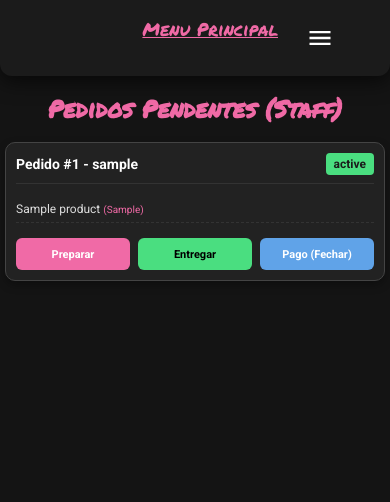
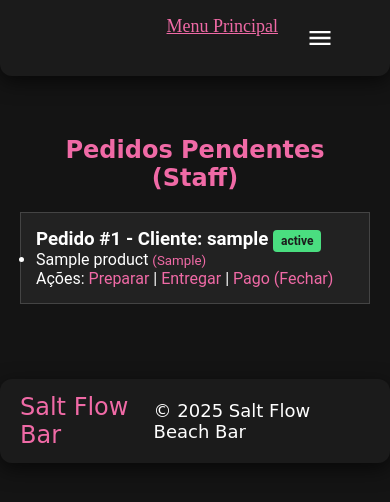
Before and after one commit to martimsa/pap-att, a PHP site: page /staff_orders.php in a window 390 px wide. Shown: the top 502 px of the page. Run offline with PHP 8.4, Linux system fonts and the light colour scheme; the visitor is signed in with stand-in values (Sample User, id 1); tables that the repository leaves empty or names only in its code hold one stand-in row (values such as "Sample post").

Commit message:
Revert "refactor: Melhora a responsividade e estética das páginas de administração e pedidos; adiciona novos estilos e otimiza a tabela para dispositivos móveis (por atualizar)"
This reverts commit eda98f751a880b56864a23ead952982dc4c82d24.

```diff
--- a/index.php
+++ b/index.php
@@ -39,8 +39,9 @@ function getProducts($pdo, $catId) {
             <div class="header-icons">
                 <?php if(isset($_SESSION['user_id'])): ?>
                     <span class="header-greeting">Oi, <?= htmlspecialchars($_SESSION['username']) ?></span>
+                    <?php if($_SESSION['role'] === 'admin'): ?><a href="admin_products.php" class="header-role-link header-role-link--admin">ADMIN</a><?php endif; ?>
+                    <?php if($_SESSION['role'] === 'staff' || $_SESSION['role'] === 'admin'): ?><a href="staff_orders.php" class="header-role-link header-role-link--staff">STAFF</a><?php endif; ?>
                     <a href="logout.php" class="header-logout-link">(Sair)</a>
-
                     <div class="cart-icon">
                         <a href="cart.php">
                             <img src="imagens/cart_icon.svg" class="cart-icon-img" />
@@ -143,6 +144,7 @@ function getProducts($pdo, $catId) {
         document.getElementById('cartForm').addEventListener('submit', function(e){
             e.preventDefault();
             const fd = new FormData(this);
+            // URL de destino é cart_actions.php, mas o seu ficheiro chama-se add_to_cart.php
             fetch('add_to_cart.php', { method:'POST', body:fd }).then(r=>r.json()).then(d=>{
                 alert(d.msg || d.message);
                 location.reload();
--- a/staff_orders.php
+++ b/staff_orders.php
@@ -12,12 +12,7 @@ $orders = $pdo->query("SELECT o.*, u.username FROM orders o JOIN users u ON o.us
 ?>
 <!DOCTYPE html>
 <html lang="en">
-<head>
-    <meta charset="UTF-8">
-    <meta name="viewport" content="width=device-width, initial-scale=1.0"> <link rel="stylesheet" href="style.css">
-    <link href="https://fonts.googleapis.com/css2?family=Amatic+SC:wght@400;700&family=Permanent+Marker&family=Roboto:wght@300;400;700&display=swap" rel="stylesheet"/>
-    <title>Staff Orders</title>
-</head>
+<head><meta charset="UTF-8"><link rel="stylesheet" href="style.css"><title>Staff Orders</title></head>
 <body>
     <header>
         <nav class="nav-bar" style="justify-content:flex-end; padding: 1rem 3rem;">
@@ -39,11 +34,8 @@ $orders = $pdo->query("SELECT o.*, u.username FROM orders o JOIN users u ON o.us
     <div class="admin-container">
         <h2>Pedidos Pendentes (Staff)</h2>
         <?php foreach($orders as $o): ?>
-            <div class="staff-card">
-                <h3>
-                    <span>Pedido #<?= $o['id'] ?> - <?= htmlspecialchars($o['username']) ?></span>
-                    <span class="status-tag status-online"><?= $o['status'] ?></span>
-                </h3>
+            <div style="background:#222; margin:15px 0; padding:15px; border:1px solid #444;">
+                <h3>Pedido #<?= $o['id'] ?> - Cliente: <?= $o['username'] ?> <span class="status-tag status-online"><?= $o['status'] ?></span></h3>
                 <ul>
                     <?php
                     $items = $pdo->prepare("SELECT p.name, oi.custom_ingredients FROM order_items oi JOIN products p ON oi.product_id=p.id WHERE order_id=?");
@@ -51,15 +43,14 @@ $orders = $pdo->query("SELECT o.*, u.username FROM orders o JOIN users u ON o.us
                     foreach($items as $i) echo "<li>{$i['name']} <small style='color:#f06aa6'>({$i['custom_ingredients']})</small></li>";
                     ?>
                 </ul>
-                <div class="staff-actions">
-                    <a href="?oid=<?= $o['id'] ?>&st=em_preparacao" class="btn-action primary">Preparar</a>
-                    <a href="?oid=<?= $o['id'] ?>&st=entregue" class="btn-action success">Entregar</a>
-                    <a href="?oid=<?= $o['id'] ?>&st=pago" class="btn-action finish">Pago (Fechar)</a>
-                </div>
+                <p>
+                    Ações:
+                    <a href="?oid=<?= $o['id'] ?>&st=em_preparacao" class="action-link">Preparar</a> |
+                    <a href="?oid=<?= $o['id'] ?>&st=entregue" class="action-link">Entregar</a> |
+                    <a href="?oid=<?= $o['id'] ?>&st=pago" class="action-link">Pago (Fechar)</a>
+                </p>
             </div>
         <?php endforeach; ?>
     </div>
 
-    <script src="script.js"></script>
-</body>
-</html>
+<?php include 'footer.php'; ?>
--- a/style.css
+++ b/style.css
@@ -3,7 +3,7 @@
   padding: 0;
   margin: 0;
   color: #fff;
-  box-sizing: border-box; /* Essencial para evitar scroll horizontal */
+  box-sizing: border-box; /* Adicionado para layout robusto */
 }
 
 /* Estilos gerais do corpo da página */
@@ -15,10 +15,9 @@ body {
   -webkit-font-smoothing: antialiased;
   -moz-osx-font-smoothing: grayscale;
   text-rendering: optimizeLegibility;
-  overflow-x: hidden; /* FORÇA a eliminação do scroll horizontal */
-  width: 100%;
 }
 
+/* Evita o scroll do conteúdo principal quando o menu está aberto */
 body.no-scroll {
   overflow: hidden;
 }
@@ -472,12 +478,10 @@ header.scrolled .nav-bar {
   background: #d44e8a;
 }
 
-/* --- Admin Container e Tabelas --- */
 .admin-container {
-    max-width: 900px;
+    max-width: 800px;
     margin: 40px auto;
     padding: 20px;
-    width: 100%; /* Garante que não excede o pai */
 }
 
 .admin-container h2 {
@@ -485,35 +489,30 @@ header.scrolled .nav-bar {
     color: #f06aa6;
     margin-bottom: 20px;
     text-align: center;
-    font-size: 30px;
 }
 
-/* Estilos de tabela padrão (Desktop) */
 .admin-container table {
     width: 100%;
     border-collapse: collapse;
     margin-top: 20px;
-    table-layout: fixed; /* Ajuda a conter células rebeldes */
 }
 
 .admin-container th, .admin-container td {
-    padding: 12px;
+    padding: 10px;
     border: 1px solid #333;
     text-align: left;
-    word-wrap: break-word;
 }
 
 .admin-container th {
     background: #222;
     color: #f06aa6;
     font-family: 'Amatic SC', cursive;
-    font-size: 22px;
+    font-size: 20px;
 }
 
 .action-link {
     color: #f06aa6;
     text-decoration: none;
-    font-weight: bold;
 }
 
 .status-tag {
@@ -522,78 +521,16 @@ header.scrolled .nav-bar {
     font-size: 12px;
     font-weight: bold;
     color: #1b1b1b;
-    display: inline-block;
 }
 
 .status-online { background-color: #4ade80; }
 .status-offline { background-color: #f87171; }
-
-/* --- Staff Orders e Cards --- */
-.staff-card {
-    background: #222;
-    margin: 15px 0;
-    padding: 15px;
-    border: 1px solid #444;
-    border-radius: 10px;
-    box-shadow: 0 4px 10px rgba(0,0,0,0.3);
-}
-
-.staff-card h3 {
-    margin-bottom: 12px;
-    border-bottom: 1px solid #333;
-    padding-bottom: 8px;
-    font-family: 'Roboto', sans-serif;
-    font-size: 16px;
-    display: flex;
-    justify-content: space-between;
-    align-items: center;
-    flex-wrap: wrap;
-    gap: 10px;
-}
-
-.staff-card ul {
-    list-style: none;
-    padding: 0;
-    margin-bottom: 15px;
-}
-
-.staff-card li {
-    padding: 6px 0;
-    border-bottom: 1px dashed #333;
-    font-size: 14px;
-    color: #ddd;
-}
-
-.staff-actions {
-    display: grid;
-    grid-template-columns: repeat(auto-fit, minmax(90px, 1fr));
-    gap: 8px;
-    margin-top: 15px;
-}
-
-.btn-action {
-    display: inline-flex;
-    justify-content: center;
-    align-items: center;
-    padding: 8px;
-    text-align: center;
-    background: #333;
-    color: white;
-    text-decoration: none;
-    border-radius: 6px;
-    font-weight: bold;
-    font-size: 12px;
-    transition: background 0.2s;
-    min-height: 36px;
-}
-
-.btn-action:hover { background: #444; }
-.btn-action.primary { background: #f06aa6; color: #fff; }
-.btn-action.success { background: #4ade80; color: #000; }
-.btn-action.finish { background: #60A3E8; color: #fff; }
+.status-tag.status-online { background-color: #4ade80; } /* Online/Ativo */
+.status-tag.status-offline { background-color: #f87171; } /* Offline/Inativo */
 
 
 /* --- Modal de Ingredientes (Index) --- */
+
 .modal-overlay {
   display: none;
   position: fixed;
@@ -883,52 +860,105 @@ header.scrolled .nav-bar {
   padding-top: 0;
 }
 
-.mobile-menu::-webkit-scrollbar { width: 6px; }
-.mobile-menu::-webkit-scrollbar-track { background: #1b1b1b; }
-.mobile-menu::-webkit-scrollbar-thumb { background: #f06aa6; border-radius: 3px; }
-.mobile-menu::-webkit-scrollbar-thumb:hover { background: #d44e8a; }
+/* Scrollbar personalizada para o menu mobile */
+.mobile-menu::-webkit-scrollbar {
+  width: 6px;
+}
 
-/* --- Media Query para Mobile (Telas < 1150px) --- */
+.mobile-menu::-webkit-scrollbar-track {
+  background: #1b1b1b;
+}
+
+.mobile-menu::-webkit-scrollbar-thumb {
+  background: #f06aa6;
+  border-radius: 3px;
+}
+
+.mobile-menu::-webkit-scrollbar-thumb:hover {
+  background: #d44e8a;
+}
+
+/* --- Media Query para Mobile --- */
 @media screen and (max-width: 1150px) {
   .header-role-link--staff,
-  .header-role-link--admin { display: none; }
+  .header-role-link--admin {
+    display: none;
+  }
 
-  .nav-list { display: none; }
+  .nav-list {
+    display: none;
+  }
 
   .nav-bar {
     padding: 1rem 1.5rem;
     justify-content: space-between;
   }
 
-  header.scrolled .nav-bar { padding: 0.5rem 1.5rem; }
-
-  .mobile-menu-icon { display: block; }
-
-  .mobile-menu { width: 92%; max-width: none; }
-
-  .mobile-menu-header { padding: 16px 18px; min-height: 56px; }
-
-  .mobile-menu-close { width: 48px; height: 48px; padding: 12px; }
-  .mobile-menu-close img { width: 32px; height: 32px; }
-
-  .mobile-menu .nav-link { font-size: 1.8rem; padding: 22px 18px; min-height: 60px; }
-  .mobile-menu .nav-item { border-bottom: 1px solid #2a2a2a; }
-
-  .mobile-menu-overlay { background-color: rgba(0, 0, 0, 0.9); backdrop-filter: blur(6px); }
-
-  html { scroll-behavior: smooth; }
-
-  .menu-board { max-width: 95%; margin: 20px auto; padding: 15px; }
-  .cart-container { max-width: 95%; margin: 20px auto; padding: 20px 15px; }
-  /* Admin Container sem margens laterais que causam scroll */
-  .admin-container {
-      max-width: 100%;
-      margin: 10px 0;
-      padding: 15px 10px;
-      width: 100%;
-      overflow-x: hidden;
+  header.scrolled .nav-bar {
+    padding: 0.5rem 1.5rem;
   }
 
+  .mobile-menu-icon {
+    display: block;
+  }
+
+  /* Otimização do menu mobile para telas pequenas */
+  .mobile-menu {
+    width: 92%;
+    max-width: none; /* Remove limite máximo em mobile */
+  }
+
+  .mobile-menu-header {
+    padding: 16px 18px;
+    min-height: 56px;
+  }
+
+  .mobile-menu-close {
+    width: 48px;
+    height: 48px;
+    padding: 12px;
+  }
+
+  .mobile-menu-close img {
+    width: 32px;
+    height: 32px;
+  }
+
+  .mobile-menu .nav-link {
+    font-size: 1.8rem;
+    padding: 22px 18px;
+    min-height: 60px; /* Área de toque maior em mobile */
+  }
+
+  .mobile-menu .nav-item {
+    border-bottom: 1px solid #2a2a2a;
+  }
+
+  /* Overlay mais escuro em mobile para melhor contraste */
+  .mobile-menu-overlay {
+    background-color: rgba(0, 0, 0, 0.9);
+    backdrop-filter: blur(6px);
+  }
+
+  /* Scroll suave em mobile */
+  html {
+    scroll-behavior: smooth;
+  }
+
+  /* PRIORITY MOBILE: Containers usam mais espaço no ecrã */
+  .menu-board {
+    max-width: 95%;
+    margin: 20px auto;
+    padding: 15px;
+  }
+
+  .cart-container {
+    max-width: 95%;
+    margin: 20px auto;
+    padding: 20px 15px;
+  }
+
+  /* Otimização de itens do menu para mobile */
   .item {
     display: grid;
     grid-template-columns: minmax(0, 1fr) auto;
@@ -1014,108 +1095,104 @@ header.scrolled .nav-bar {
     touch-action: manipulation;
   }
 
-  .login-container button:active { transform: scale(0.98); }
-  .login-container label { font-size: 17px; margin-top: 12px; }
-  .login-container h2 { font-size: 32px; }
+  .login-container button:active {
+    transform: scale(0.98);
+  }
+
+  .login-container label {
+    font-size: 17px;
+    margin-top: 12px;
+  }
+
+  .login-container h2 {
+    font-size: 32px;
+  }
 }
 
-/* ==========================================================================
-   SOLUÇÃO EXTREMA PARA UI ECRÃS PEQUENOS (Card View Compacta)
-   ==========================================================================
-*/
-@media screen and (max-width: 768px) {
-    /* Força a tabela a comportar-se como blocos */
-    .responsive-table,
-    .responsive-table tbody,
-    .responsive-table tr,
-    .responsive-table td {
-        display: block;
-        width: 100%;
-        box-sizing: border-box; /* Garante que padding não soma à largura */
-    }
+/* Otimização para telas muito pequenas (smartphones pequenos) */
+@media screen and (max-width: 480px) {
+  .mobile-menu {
+    width: 95%;
+  }
 
-    .responsive-table thead {
-        display: none;
-    }
+  .mobile-menu-header {
+    padding: 14px 16px;
+  }
 
-    /* Estilo "Cartão" */
-    .responsive-table tr {
-        background: #222;
-        margin-bottom: 12px;
-        border: 1px solid #444;
-        border-radius: 8px;
-        padding: 10px; /* Padding reduzido */
-        box-shadow: 0 2px 4px rgba(0,0,0,0.3);
-    }
+  .mobile-menu .nav-link {
+    font-size: 1.7rem;
+    padding: 20px 16px;
+  }
 
-    /* Linhas dentro do cartão */
-    .responsive-table td {
-        padding: 8px 0;
-        border: none;
-        border-bottom: 1px solid #333;
-        display: flex;
-        justify-content: space-between;
-        align-items: center;
-        text-align: right;
-        /* TEXTO MUITO MAIS PEQUENO */
-        font-size: 12px;
-        word-break: break-word; /* Quebra palavras longas */
-    }
+  .nav-bar {
+    padding: 1rem 1rem;
+  }
 
-    .responsive-table td:last-child {
-        border-bottom: none;
-        justify-content: flex-end;
-        padding-top: 12px;
-    }
+  header.scrolled .nav-bar {
+    padding: 0.5rem 1rem;
+  }
 
-    /* Labels do lado esquerdo */
-    .responsive-table td::before {
-        content: attr(data-label);
-        float: left;
-        font-weight: bold;
-        color: #f06aa6;
-        font-family: 'Amatic SC', cursive;
-        font-size: 14px;
-        text-transform: uppercase;
-        margin-right: 10px;
-        flex-shrink: 0; /* Impede que o label encolha demais */
-    }
+  .menu-board {
+    padding: 12px;
+    margin: 15px auto;
+  }
 
-    /* Botão na tabela */
-    .responsive-table .action-link {
-        font-size: 12px !important;
-        padding: 6px 10px !important;
-        min-height: auto !important;
-    }
+  .brand {
+    font-size: 32px;
+  }
 
-    /* Título H2 do Admin */
-    .admin-container h2 {
-        font-size: 24px;
-        margin-bottom: 15px;
-    }
-}
+  .category {
+    font-size: 28px;
+  }
 
-/* Estilos para Ecrãs Muito Pequenos (iPhone SE, etc) */
-@media screen and (max-width: 480px) {
-  .mobile-menu { width: 95%; }
-  .mobile-menu-header { padding: 12px 14px; }
-  .mobile-menu .nav-link { font-size: 1.5rem; padding: 16px 14px; }
+  .item-name {
+    font-size: 18px;
+  }
 
-  .nav-bar { padding: 0.8rem 1rem; }
+  .item-desc {
+    font-size: 14px;
+  }
 
-  /* Ajustes finos para ganhar espaço */
-  .admin-container { padding: 10px 5px; margin: 5px 0; }
-  .responsive-table tr { padding: 8px; }
-  .responsive-table td { font-size: 11px; padding: 6px 0; }
-  .responsive-table td::before { font-size: 13px; }
+  .price {
+    font-size: 20px;
+  }
 
-  /* Botões Staff */
-  .staff-card { padding: 10px; margin: 10px 0; }
-  .staff-card h3 { font-size: 14px; }
-  .staff-card li { font-size: 12px; }
-  .btn-action {
-      font-size: 11px;
-      padding: 6px;
-      min-height: 32px;
+  .btn-pedir {
+    font-size: 18px;
+    padding: 10px 20px;
+    min-height: 44px;
+  }
+
+  .cart-container {
+    padding: 15px 12px;
+  }
+
+  .cart-container h2 {
+    font-size: 24px;
+  }
+
+  .cart-item .item-name {
+    font-size: 17px;
+  }
+
+  .cart-item .item-price {
+    font-size: 20px;
+  }
+
+  .cart-summary {
+    font-size: 22px;
+  }
+
+  .checkout-button {
+    font-size: 22px;
+    padding: 14px 20px;
+  }
+
+  .header-icons span {
+    font-size: 12px;
+  }
+
+  .header-icons a {
+    font-size: 11px;
   }
 }
```
Also changed, not shown: other parts of style.css (+141 -43 lines), admin_products.php (+10 -21 lines).
